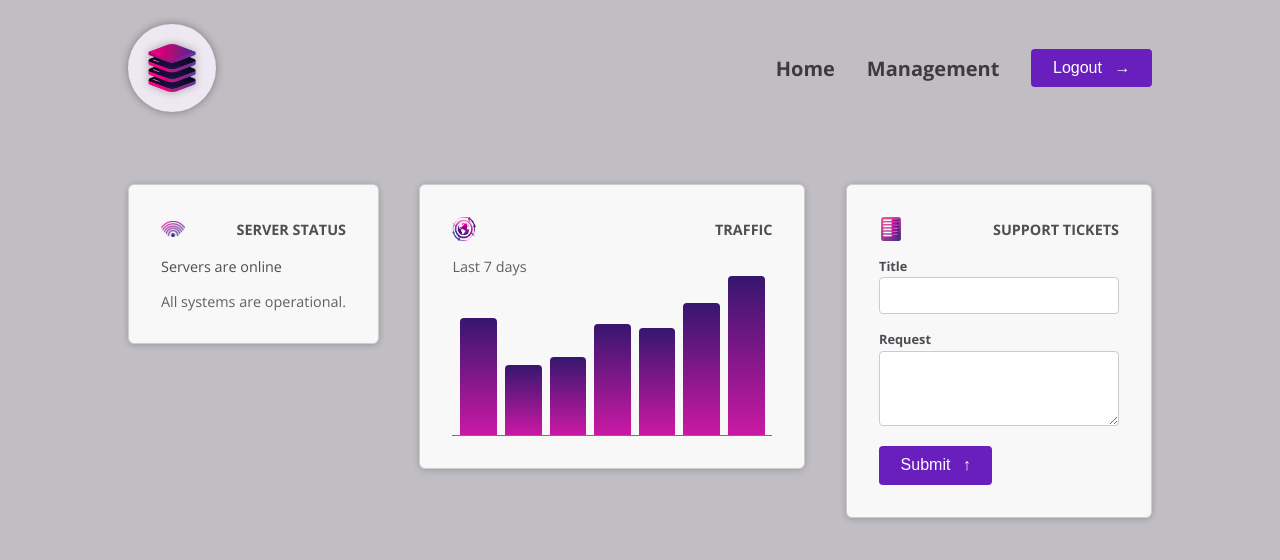
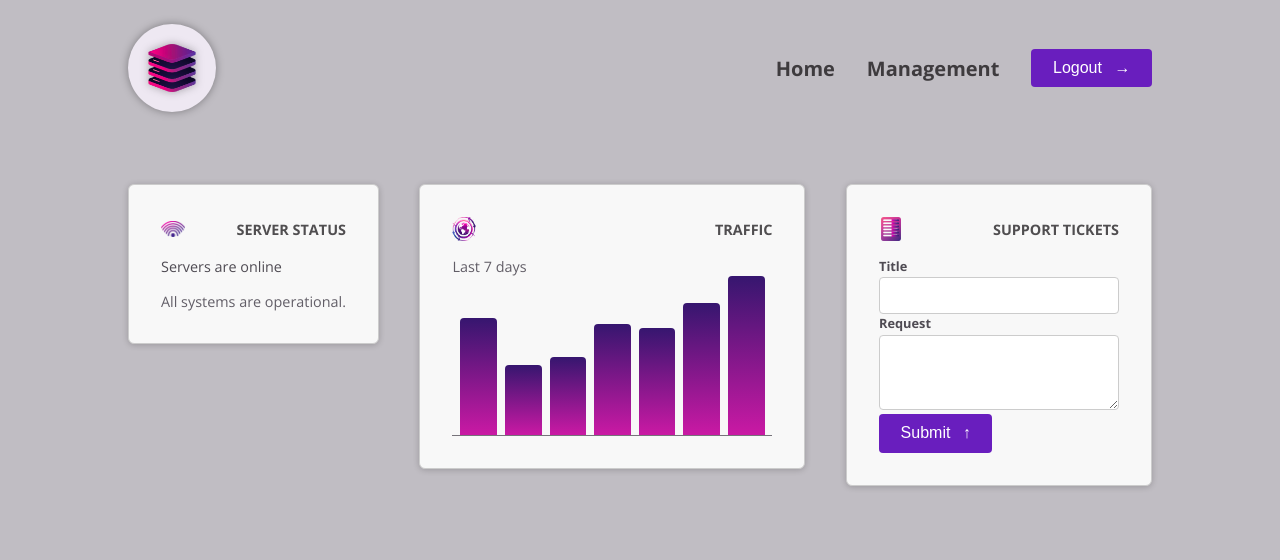
Before and after one commit to wulin-no2/data-console-angular-exercise, an Angular app: page / in a window 1280 px wide. Shown: the top 560 px of the page. Built offline with nearby package versions, Linux system fonts and the light colour scheme.

Commit message:
Section6-multiple elements limited content projection

```diff
--- a/src/app/dashboard/tickets/new-ticket/new-ticket.component.html
+++ b/src/app/dashboard/tickets/new-ticket/new-ticket.component.html
@@ -1,12 +1,10 @@
 <form>
-  <p>
-    <label for="title">Title</label>
-    <input id="title" name="title" >
-  </p>
-  <p>
-    <label for="request">Request</label>
-    <textarea id="request" name="request" rows="3"></textarea>
-  </p>
+  <app-control label = "Title">
+    <input name="title" id="title"/>
+  </app-control>
+  <app-control label = "Request">
+    <textarea name="request" id="request" rows="3"></textarea>
+  </app-control>
   <p>
     <button appButton>Submit
       <span class="icon">↑</span>
--- a/src/app/dashboard/tickets/new-ticket/new-ticket.component.ts
+++ b/src/app/dashboard/tickets/new-ticket/new-ticket.component.ts
@@ -1,10 +1,11 @@
 import { Component } from '@angular/core';
 import { ButtonComponent } from "../../../shared/button/button.component";
+import { ControlComponent } from "../../../shared/control/control.component";
 
 @Component({
   selector: 'app-new-ticket',
   standalone: true,
-  imports: [ButtonComponent],
+  imports: [ButtonComponent, ControlComponent],
   templateUrl: './new-ticket.component.html',
   styleUrl: './new-ticket.component.css'
 })
--- a/src/app/shared/button/button.component.html
+++ b/src/app/shared/button/button.component.html
@@ -1,2 +1,2 @@
 <span><ng-content /> </span>
-<ng-content select=".icon"> </ng-content>
+<ng-content select=".icon" />
--- a/src/app/shared/button/button.component.ts
+++ b/src/app/shared/button/button.component.ts
@@ -1,7 +1,7 @@
 import { Component } from '@angular/core';
 
 @Component({
-  selector: 'button[appButton]',
+  selector: 'button[appButton], a[appButton]',
   standalone: true,
   imports: [],
   templateUrl: './button.component.html',
--- /dev/null
+++ b/src/app/shared/control/control.component.html
@@ -0,0 +1,4 @@
+<p>
+  <label> {{label}} </label>
+  <ng-content select="input, textarea"></ng-content>
+</p>
```
Also changed, not shown: src/app/shared/control/control.component.ts (added, +13 -0 lines), src/app/shared/control/control.component.css (added).
